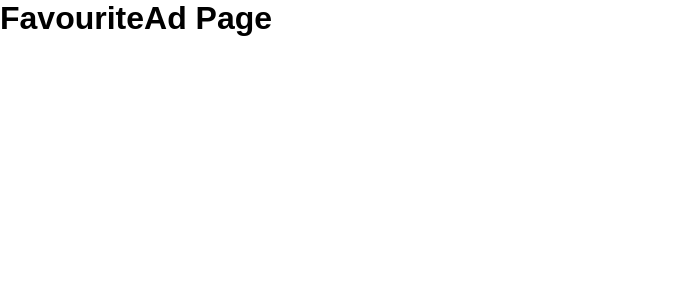
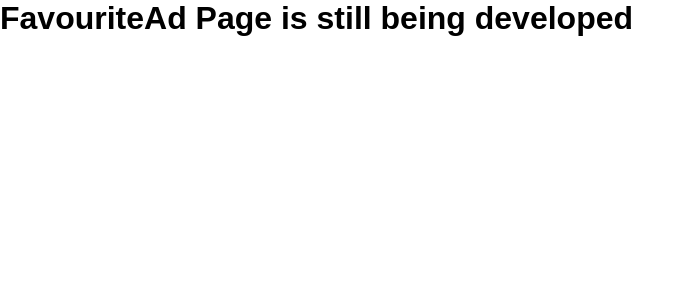
Before and after one commit to KaterynaMishchuk12/camper-rent-project, a React (Vite) app: page /favorite in a window 1280 px wide. Shown: the top 300 px of the page, without its empty margins (0-692 px from the left). Built offline with nearby package versions, Linux system fonts and the light colour scheme.

Commit message:
gh pages

```diff
--- a/package.json
+++ b/package.json
@@ -3,6 +3,7 @@
   "private": true,
   "version": "0.0.0",
   "type": "module",
+  "homepage": "https://KaterynaMishchuk12github.io/camper-rent-project",
   "scripts": {
     "start": "vite --port 3000",
     "build": "vite build",
@@ -10,7 +11,8 @@
     "lint:fix": "eslint . --ext js,jsx --report-unused-disable-directives --max-warnings 0 --fix",
     "preview": "vite preview",
     "prepare": "husky",
-    "test": "echo 'test finished successfully'"
+    "test": "echo 'test finished successfully'",
+    "deploy": "npm run build && gh-pages -d build"
   },
   "dependencies": {
     "@reduxjs/toolkit": "^2.2.5",
@@ -49,6 +51,7 @@
     "eslint-plugin-react-refresh": "^0.4.5",
     "lint-staged": "^15.2.2",
     "prettier": "^3.2.5",
+    "gh-pages": "^6.1.1",
     "vite": "^5.1.4"
   },
   "description": "This template provides a minimal setup to get React working in Vite with HMR and some ESLint rules.",
--- a/src/pages/CatalogPage.jsx
+++ b/src/pages/CatalogPage.jsx
@@ -49,23 +49,9 @@ const CatalogPage = () => {
   const showLoadMoreBtn = campers.length > 0 && currentPage < totalPages;
 
   const loadMore = () => {
-    console.log('Load More Clicked');
     dispatch(loadMoreCampers());
   };
 
-  // ************
-  useEffect(() => {
-    console.log('Campers fetched:', campers);
-  }, [campers]);
-
-  useEffect(() => {
-    console.log('Displayed campers updated:', displayedCampers);
-  }, [displayedCampers]);
-  // **************************
-
-  console.log('Current Page:', currentPage);
-  console.log('Total Pages:', totalPages);
-  console.log('Show Load More Button:', showLoadMoreBtn);
   return (
     <div style={{ display: 'flex', padding: '100px 64px' }}>
       <SideBar>
--- a/src/pages/FavouriteAdPage.jsx
+++ b/src/pages/FavouriteAdPage.jsx
@@ -1,7 +1,7 @@
 const FavouriteAdPage = () => {
   return (
     <>
-      <h1>FavouriteAd Page</h1>
+      <h1>FavouriteAd Page is still being developed</h1>
     </>
   );
 };
```
Also changed, not shown: 1 other file (tests, documents, lock files or other folders).
